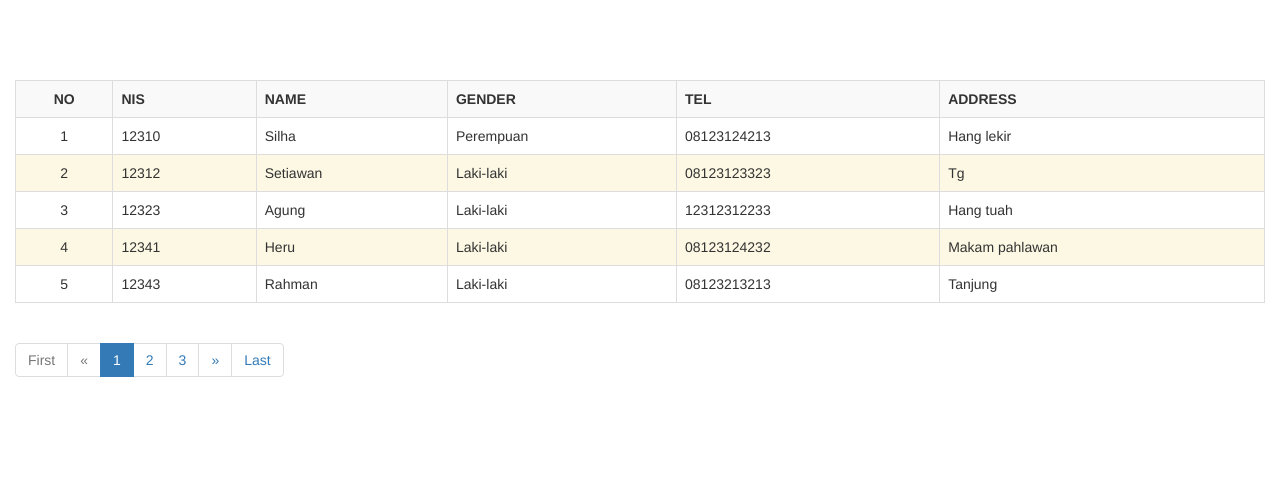
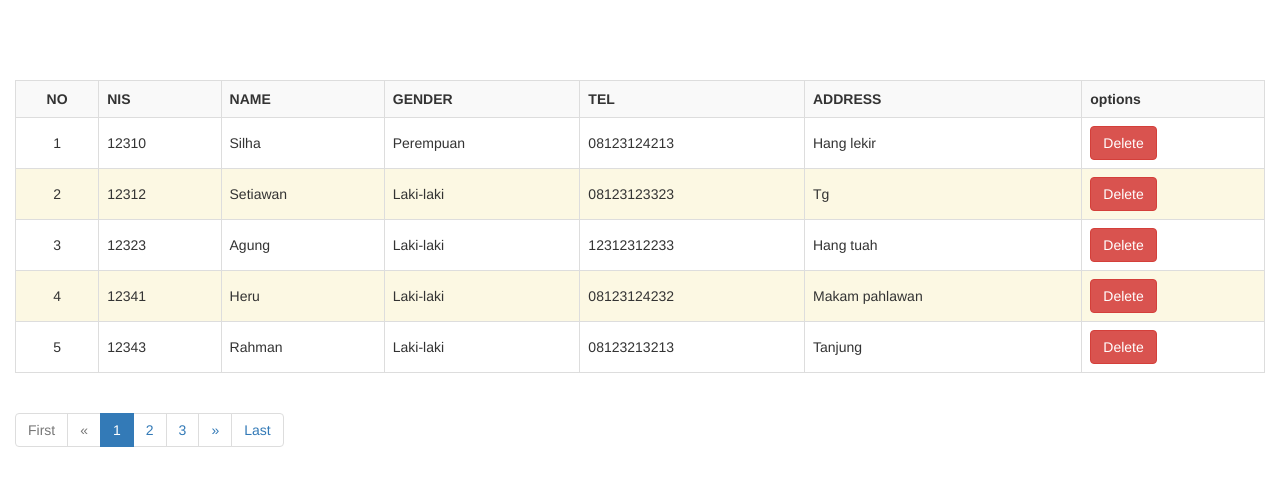
Before and after one commit to webeasystep/course, a PHP site: page /index.php in a window 1280 px wide. Shown: the part 52-538 px from the top of the page. Run offline with PHP 8.4, Linux system fonts and the light colour scheme; data comes from the database, SQL or seed files in the repository.

Commit message:
add lesson 8

```diff
--- a/6-pagination/index.php
+++ b/6-pagination/index.php
@@ -33,6 +33,7 @@
                     <th>GENDER</th>
                     <th>TEL</th>
                     <th>ADDRESS</th>
+                    <th>options</th>
                 </tr>
                 <?php
                 // Include / load file db.php
@@ -62,6 +63,7 @@
                          <td class="align-middle"> <?php echo $data['gender']; ?> </td>
                          <td class="align-middle"> <?php echo $data['tel']; ?> </td>
                          <td class="align-middle"> <?php echo $data['address']; ?> </td>
+                        <td class="align-middle"> <a class="btn btn-danger" href="">Delete</a></td>
                     </tr>
                 <?php
                 $no++; // Add 1 for each looping
@@ -106,9 +108,7 @@
                 $link_active = ($page == $i) ? 'class="active"' : '';
             ?>
                 <li <?php echo $link_active; ?>><a href="index.php?page=<?php echo $i; ?>"><?php echo $i; ?></a></li>
-            <?php
-            }
-            ?>
+            <?php } ?>
 
             <!-- LINK NEXT AND LAST -->
             <?php
```
